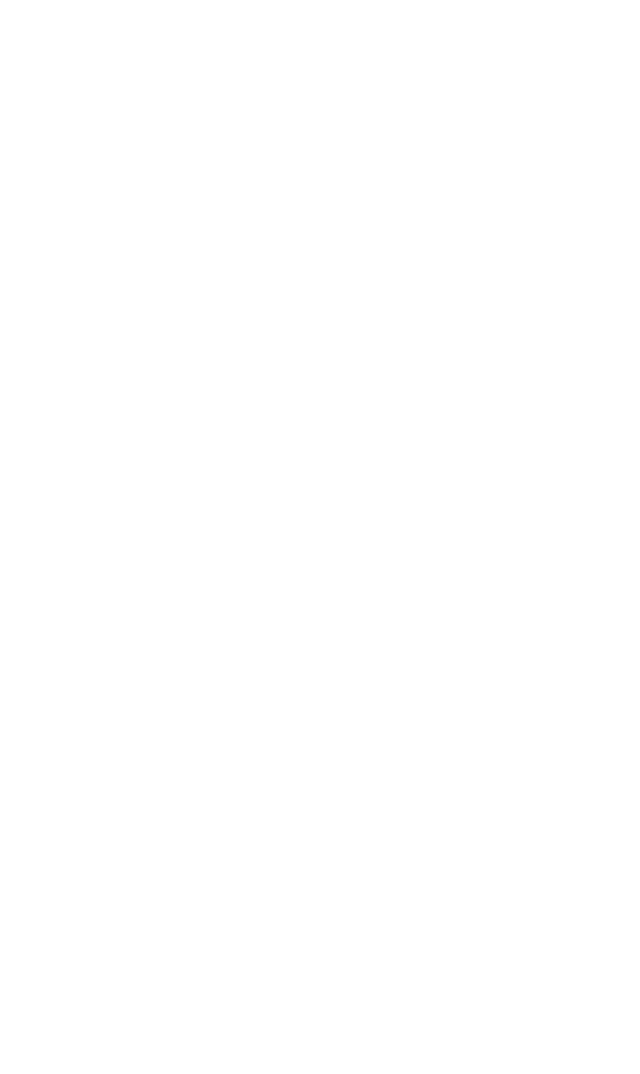
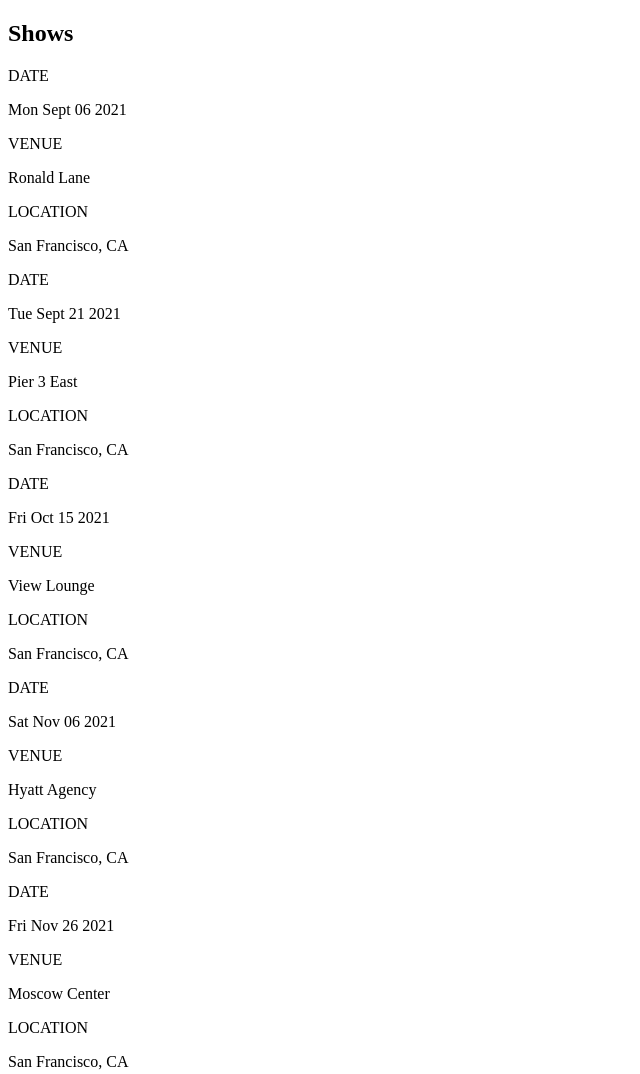
Before and after one commit to vivi-su/vivi-schulz-bandsite, a plain HTML site: page pages/shows.html in a window 1280 px wide. Shown: the top 1074 px of the page, without its empty margins (0-640 px from the left). Before the commit the page ends 800 px from the top, so only its background shows below. Drawn offline with Linux system fonts and the light colour scheme.

Commit message:
Create JS shows page basic structure - need to add buttons

```diff
--- a/pages/shows.html
+++ b/pages/shows.html
@@ -0,0 +1,33 @@
+<!DOCTYPE html>
+<html lang="en">
+<head>
+    <meta charset="UTF-8">
+    <meta http-equiv="X-UA-Compatible" content="IE=edge">
+    <meta name="viewport" content="width=device-width, initial-scale=1.0">
+    <link rel="stylesheet" href="../styles/shows.css">
+    <title>Document</title>
+</head>
+<body>
+    <main class="shows">
+        <h2>Shows</h2>
+        <section class="shows__list">
+            <!-- <div
+            <div class="shows__content">
+                <p class="shows__date">date</p>
+                <p class="shows__dateDetail">Mon Sept 06 2021</p>
+
+                <p class="shows__venue">venue</p>
+                <p class="shows__venueDetail">Ronald Lane</p>
+
+
+                <p class="shows__location">location</p>
+                <p class="shows__locationDetail">San Francisco, CA</p>
+
+            <button></button> -->
+        </section>
+
+    </main>
+    <script src="../scripts/shows-data.js"></script>
+    <script src="../scripts/build-shows-page.js"></script>
+</body>
+</html>
--- a/scripts/build-shows-page.js
+++ b/scripts/build-shows-page.js
@@ -0,0 +1,80 @@
+console.log('hello world')
+
+
+
+//   const createBtn = (text,showsContent) => {
+//     const btn = document.createElement("button");
+//     btn.innerText = text;
+//     showsContent.appendChild(btn);
+
+//     btn.addEventListener("click", () => {
+//       btn.style.backgroundColor = "red";
+//     });
+
+//     return btn;
+//   };
+
+  // createBtn('COMMENT');
+
+
+
+const renderShowsSet = (show, showsList) => {
+  const showsContent = document.createElement("div");
+  showsContent.classList.add("shows__content");
+  showsContent.setAttribute("id", show.id);
+
+  //------------------show date-----------------
+  const showsDate = document.createElement("p");
+  showsDate.classList.add("shows__date");
+  showsDate.innerText = "DATE";
+  showsContent.appendChild(showsDate);
+
+  const showsDateDetail = document.createElement("p");
+  showsDateDetail.classList.add("shows__dateDetail");
+  showsDateDetail.innerText = show.date;
+  showsContent.appendChild(showsDateDetail);
+
+
+
+  //------------------show venue-----------------
+  const showsVenue = document.createElement("p");
+  showsVenue.classList.add("shows__venue");
+  showsVenue.innerText = "VENUE";
+  showsContent.appendChild(showsVenue);
+
+  const showsVenueDetail = document.createElement("p");
+  showsVenueDetail.classList.add("shows__venueDetail");
+  showsVenueDetail.innerText = show.venue;
+  showsContent.appendChild(showsVenueDetail);
+
+  //------------------show location-----------------
+  const showsLocation = document.createElement("p");
+  showsLocation.classList.add("shows__location");
+  showsLocation.innerText = "LOCATION";
+  showsContent.appendChild(showsLocation);
+
+  const showsLocationDetail = document.createElement("p");
+  showsLocationDetail.classList.add("shows__locationDetail");
+  showsLocationDetail.innerText = show.location;
+  showsContent.appendChild(showsLocationDetail);
+
+  showsList.appendChild(showsContent);
+
+};;
+
+
+
+
+const render = () => {
+
+  const showsList = document.querySelector(".shows__list");
+  showsList.innerHTML = "";
+  for (let i = 0; i <shows.length; i++) {
+    console.log(shows[i]);
+    renderShowsSet(shows[i], showsList);
+
+
+  }
+};
+
+render();
--- /dev/null
+++ b/scripts/shows-data.js
@@ -0,0 +1,40 @@
+const uniqueId = () => Math.random().toString(36).substring(2, 9);
+
+const shows = [
+  {
+    id: uniqueId(),
+    date: "Mon Sept 06 2021",
+    venue: "Ronald Lane",
+    location: "San Francisco, CA",
+  },
+  {
+    id: uniqueId(),
+    date: "Tue Sept 21 2021",
+    venue: "Pier 3 East",
+    location: "San Francisco, CA",
+  },
+  {
+    id: uniqueId(),
+    date: "Fri Oct 15 2021",
+    venue: "View Lounge",
+    location: "San Francisco, CA",
+  },
+  {
+    id: uniqueId(),
+    date: "Sat Nov 06 2021",
+    venue: "Hyatt Agency",
+    location: "San Francisco, CA",
+  },
+  {
+    id: uniqueId(),
+    date: "Fri Nov 26 2021",
+    venue: "Moscow Center",
+    location: "San Francisco, CA",
+  },
+  {
+    id: uniqueId(),
+    date: "Wed Dec 15 2021",
+    venue: "Press Club",
+    location: "San Francisco, CA",
+  },
+];
```
Also changed, not shown: index.html (+30 -1 lines), styles/partials/components/_comment.scss (+19 -3 lines), styles/bio.css, 1 other file.
